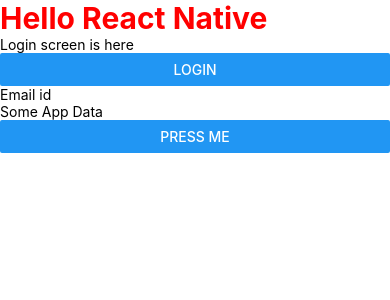
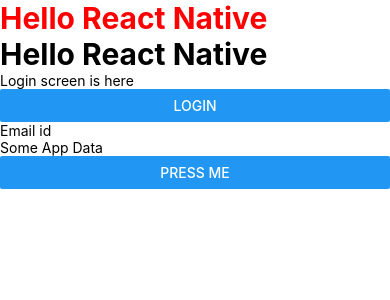
Before and after one commit to ubairnoor/REACTNEWAPP, a React Native app: screen / in a window 390 px wide. Shown: the top 300 px of the page. Built offline with nearby package versions, Linux system fonts and the light colour scheme.

Commit message:
Reusablity

```diff
--- a/App.js
+++ b/App.js
@@ -38,6 +38,8 @@
   return (
  <View>
    <Text style={[styles.red,styles.fonts]}>Hello React Native</Text>
+   <Text style={[styles.fonts]}>Hello React Native</Text>
+
    <Login/>
    <Home data = {data} />
    <HomeState/>
```
